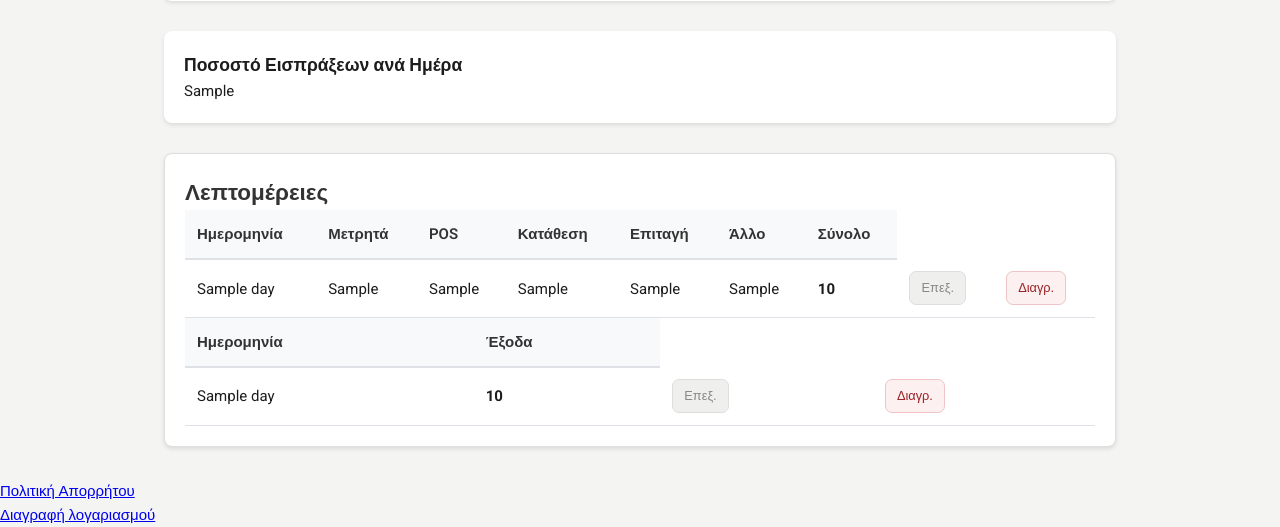
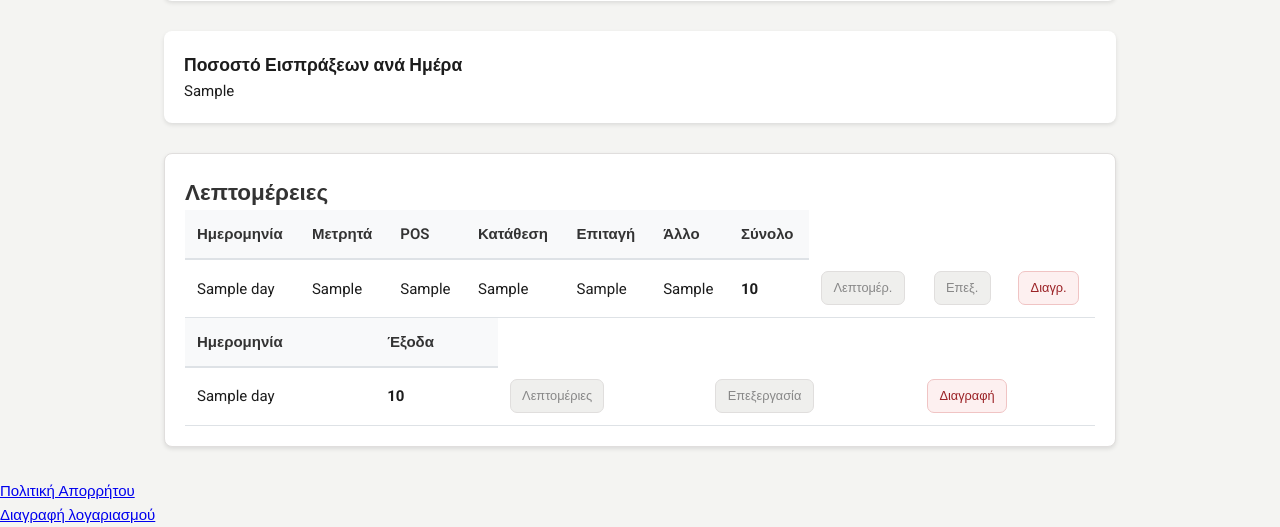
Before and after one commit to TelisK/business-tools, a Django app: template income_expenses/templates/income_expenses/analytics.html in a window 1280 px wide. Shown: the part 1557-2084 px from the top of the page. Run offline with Django 5.2, Linux system fonts and the light colour scheme; the template is opened without the code that fills it: most values are stand-ins (such as "Sample title", 1, 10 or a date in 2020).

Commit message:
added income and expenses details on analytics page

```diff
--- a/income_expenses/templates/income_expenses/analytics.html
+++ b/income_expenses/templates/income_expenses/analytics.html
@@ -153,6 +153,7 @@
                         <td>{{ income.income_check }}</td>
                         <td>{{ income.income_other }}</td>
                         <td><strong>{{ income.income_sum }}</strong></td>
+                        <td><a href="{% url 'income_expenses:detail' income.id %}?next={{ request.path }}" class="btn btn-edit">Λεπτομέρ.</a></td>
                         <td><a href="{% url 'income_expenses:income_update' income.id %}?next={{ request.path }}" class="btn btn-edit">Επεξ.</a></td>
                         <td><a href="{% url 'income_expenses:income_delete' income.id %}" class="btn btn-danger">Διαγρ.</a></td>
                     </tr>
@@ -177,8 +178,9 @@
                     <tr>
                         <td>{{ expense.day }}</td>
                         <td><strong>{{ expense.amount }}</strong></td>
-                        <td><a href="{% url 'income_expenses:expense_update' expense.id %}?next={{ request.path }}" class="btn btn-edit">Επεξ.</a></td>
-                        <td><a href="{% url 'income_expenses:expense_delete' expense.id %}" class="btn btn-danger">Διαγρ.</a></td>
+                        <td><a href="{% url 'income_expenses:expenses_detail' expense.id %}?next={{ request.path }}" class="btn btn-edit">Λεπτομέριες</a></td>
+                        <td><a href="{% url 'income_expenses:expense_update' expense.id %}?next={{ request.path }}" class="btn btn-edit">Επεξεργασία</a></td>
+                        <td><a href="{% url 'income_expenses:expense_delete' expense.id %}" class="btn btn-danger">Διαγραφή</a></td>
                     </tr>
                     {% empty %}
                     <tr>
--- a/invoices/templates/invoices/invoice_supplier.html
+++ b/invoices/templates/invoices/invoice_supplier.html
@@ -10,7 +10,7 @@
 
     <label for="supplier_select">Επιλογή Έτους</label>
     <!-- onchange="this.form.submit()" javascript to automate post when user selects a year.
-     That way user selects the suppliers of the selected year. -->
+     That way user selects the suppliers available on the selected year. -->
     <select name="selected_year" id="selected_year" onchange="this.form.submit()">
         <option value="">Όλα τα έτη</option>
         {% for y in invoice_years %}
```
